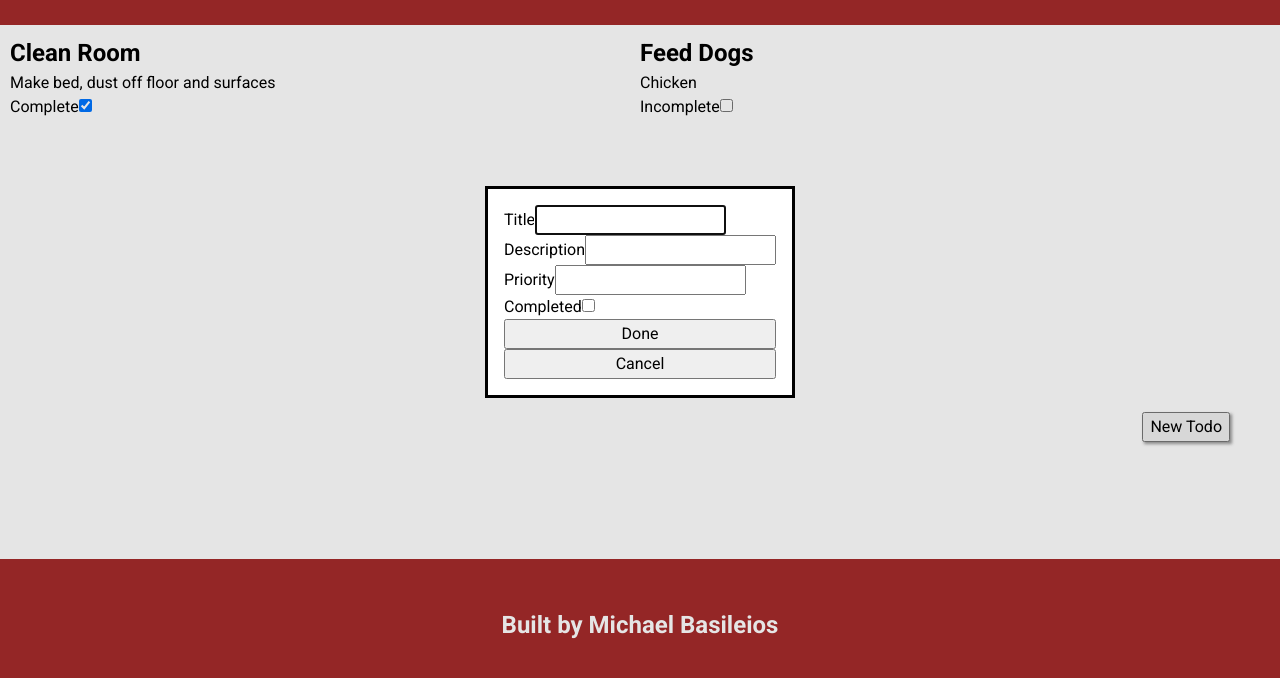
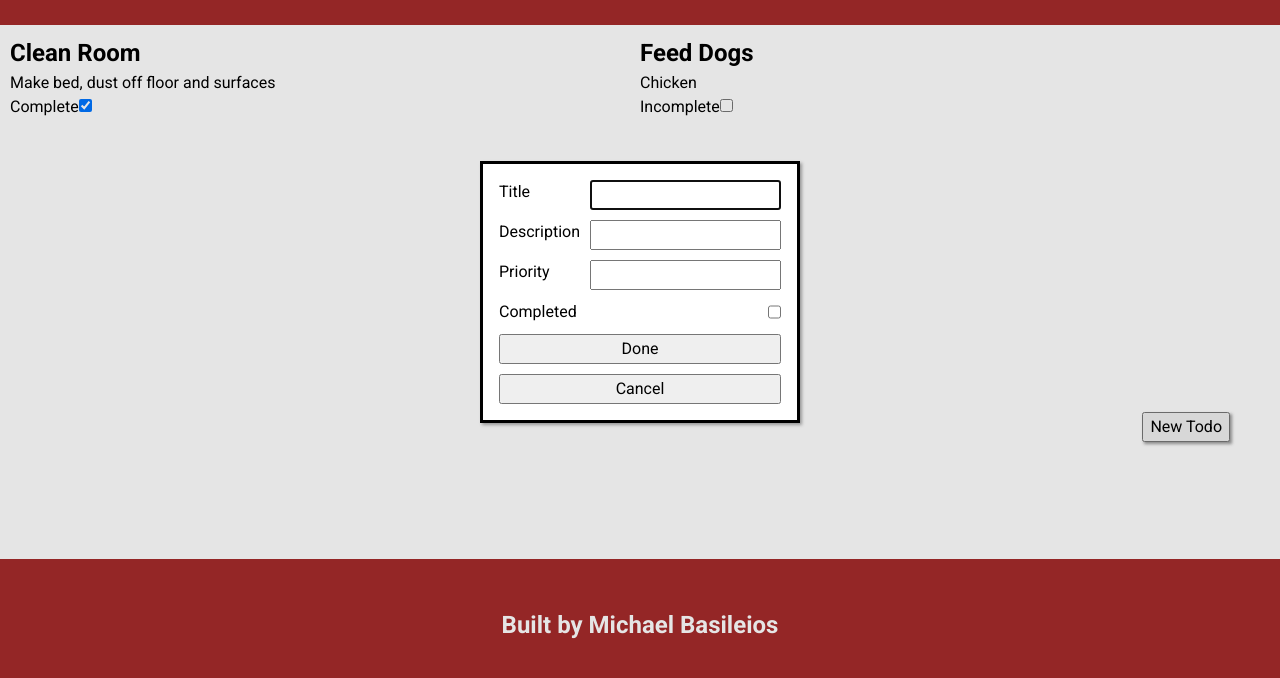
Before and after one commit to michaelbasileios/OP-todo-list, a website built with webpack: page src/index.html in a window 1280 px wide. Both pictures are taken after a click on the button "New Todo". Shown: the part 108-786 px from the top of the page. Built offline with nearby package versions, Linux system fonts and the light colour scheme.

Commit message:
Format layout of form

```diff
--- a/src/form.js
+++ b/src/form.js
@@ -1,5 +1,5 @@
 const formDialog = () => {
-    const newTodoForm = document.querySelector('#new-todo-form');
+    const newTodoForm = document.querySelector('#new-todo-form-dlg');
     const newTodoFormBtn = document.querySelector('#new-todo-dlg-btn');
     newTodoForm.append(formElements());
     newTodoFormBtn.addEventListener('click', () => {
--- a/src/index.html
+++ b/src/index.html
@@ -10,7 +10,7 @@
         <h1>TODO LIST</h1>
     </header>
     <button id="new-todo-dlg-btn">New Todo</button>
-    <dialog id="new-todo-form"></dialog>
+    <dialog id="new-todo-form-dlg"></dialog>
     <div id="list-container"></div>
     <footer>
         <h2>Built by Michael Basileios</h2>
--- a/src/styles.css
+++ b/src/styles.css
@@ -61,14 +61,23 @@ header, footer {
     box-shadow: 2px 2px 3px #999;
 }
 
-#new-todo-form {
+#new-todo-form-dlg {
     position: absolute;
     top: 50%;
     left: 50%;
     transform: translate(-50%, -50%);
+    box-shadow: 2px 2px 3px #999;
 }
 
 #todo-form {
+    display: grid;
+    gap: 10px;
+    grid-template-columns: 1fr;
+}
+
+#todo-form > label {
     display: flex;
-    flex-direction: column;
+    gap: 10px;
+    flex-direction: row;
+    justify-content:space-between;
 }
```
